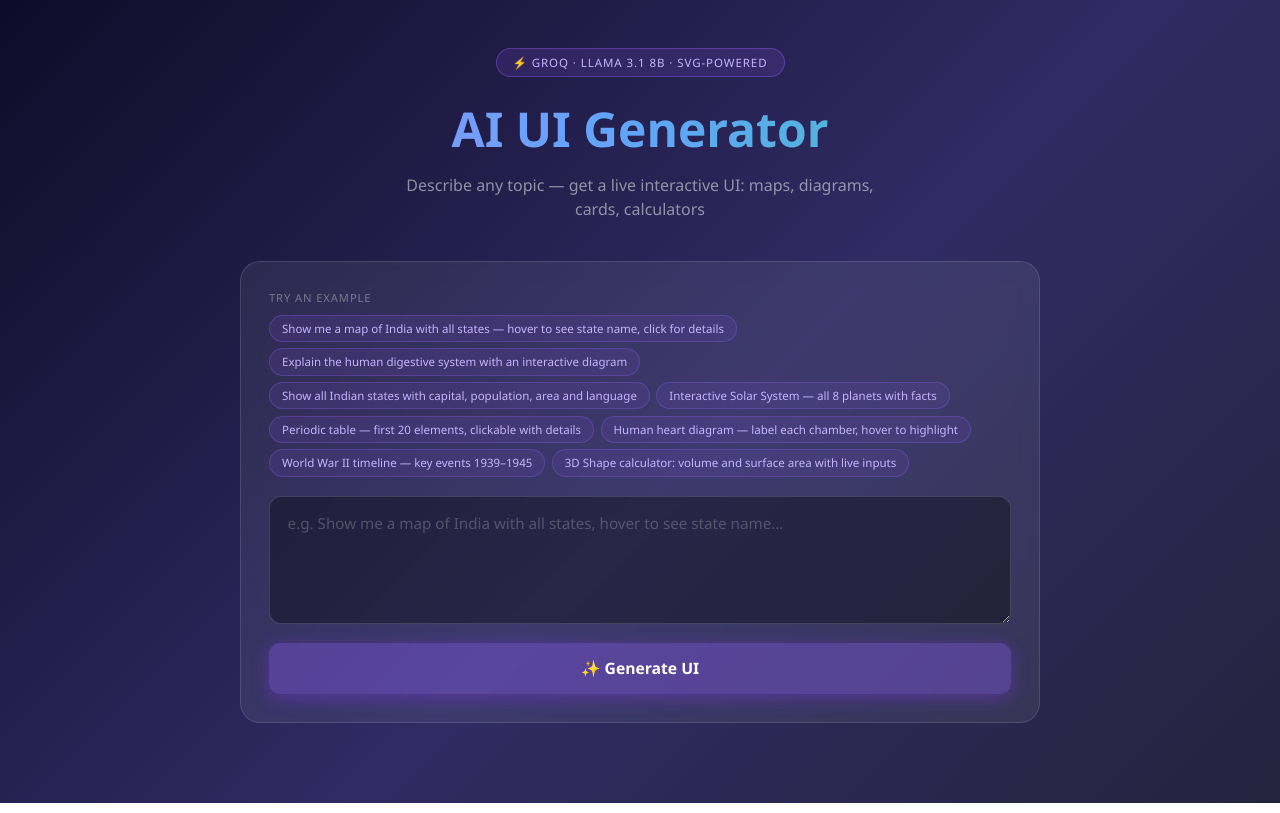
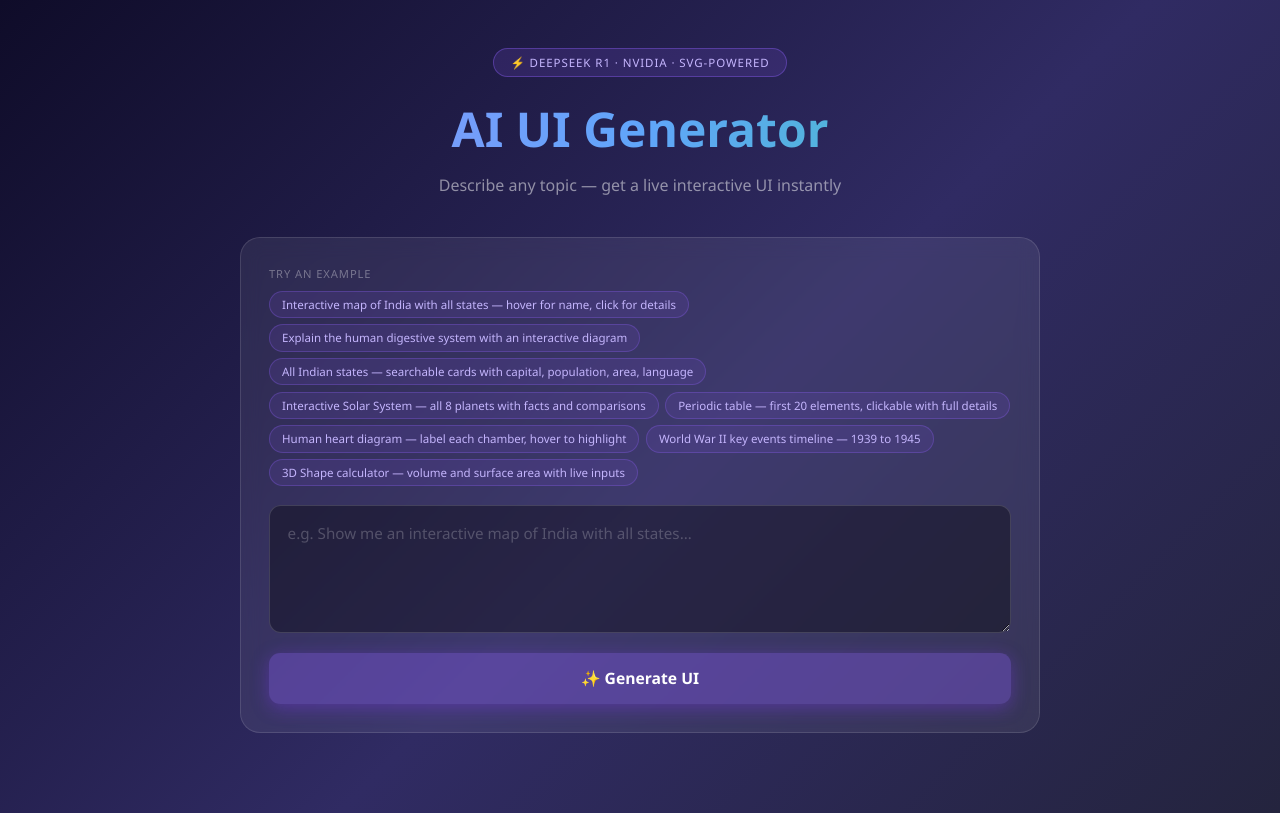
Before and after one commit to NimishaPithala/AIUI-Generator, a React (Vite) app in the folder frontend/: page / in a window 1280 px wide. Built offline with nearby package versions, Linux system fonts and the light colour scheme.

Commit message:
Update App.jsx

```diff
--- a/frontend/src/App.jsx
+++ b/frontend/src/App.jsx
@@ -1,269 +1,4 @@
 {/*
-import { useState, useRef, useEffect } from "react";
-import API from "./api";
-import DynamicRenderer from "./DynamicRenderer";
-
-const EXAMPLES = [
-  "Show all Indian states with capital, population, area and language",
-  "Interactive Solar System — all 8 planets with facts",
-  "Periodic table — first 20 elements, clickable with details",
-  "3D Shape calculator: volume & surface area with live inputs",
-  "Chemical equations visualiser for common reactions",
-  "World War II timeline — key events 1939–1945",
-];
-
-export default function App() {
-  const [prompt,        setPrompt]        = useState("");
-  const [instruction,   setInstruction]   = useState("");
-  const [generatedCode, setGeneratedCode] = useState("");
-  const [loading,       setLoading]       = useState(false);
-  const [error,         setError]         = useState("");
-  const [showPlan,      setShowPlan]      = useState(false);
-  const [showCode,      setShowCode]      = useState(false);
-  const [dots,          setDots]          = useState("");
-  const resultRef = useRef(null);
-
-  // Animated loading dots
-  useEffect(() => {
-    if (!loading) { setDots(""); return; }
-    const id = setInterval(
-      () => setDots(d => (d.length >= 3 ? "" : d + ".")),
-      450
-    );
-    return () => clearInterval(id);
-  }, [loading]);
-
-  const generate = async () => {
-    if (!prompt.trim() || loading) return;
-    setLoading(true);
-    setError("");
-    setGeneratedCode("");
-    setInstruction("");
-    try {
-      const { data } = await API.post("/generate-ui", { prompt });
-      if (data.error) {
-        setError(data.error);
-      } else {
-        setInstruction(data.planner_instruction || "");
-        setGeneratedCode(data.generated_code || "");
-        setTimeout(
-          () => resultRef.current?.scrollIntoView({ behavior: "smooth" }),
-          200
-        );
-      }
-    } catch (e) {
-      console.error(e);
-      setError(
-        e.code === "ECONNABORTED"
-          ? "Request timed out — backend may be waking up on Render free tier. Try again."
-          : `Could not reach backend: ${e.message}`
-      );
-    }
-    setLoading(false);
-  };
-
-  const S = {
-    page: {
-      minHeight: "100vh",
-      background: "linear-gradient(135deg,#0f0c29 0%,#302b63 55%,#24243e 100%)",
-      fontFamily: "'Segoe UI',system-ui,sans-serif",
-      color: "#fff",
-      paddingBottom: "5rem",
-    },
-    header: { textAlign: "center", padding: "3rem 1.5rem 0" },
-    badge: {
-      display: "inline-block", marginBottom: "1rem",
-      background: "rgba(139,92,246,.15)",
-      border: "1px solid rgba(139,92,246,.4)",
-      borderRadius: "999px", padding: "0.3rem 1rem",
-      fontSize: "0.72rem", color: "#c4b5fd",
-      letterSpacing: "0.08em", textTransform: "uppercase",
-    },
-    h1: {
-      fontSize: "clamp(1.9rem,5vw,3rem)", fontWeight: 900,
-      margin: "0 0 0.5rem",
-      background: "linear-gradient(90deg,#a78bfa,#60a5fa,#34d399)",
-      WebkitBackgroundClip: "text", WebkitTextFillColor: "transparent",
-    },
-    sub: {
-      color: "rgba(255,255,255,.5)", fontSize: "1rem",
-      maxWidth: "440px", margin: "0 auto 2.5rem",
-    },
-    card: {
-      background: "rgba(255,255,255,.07)",
-      border: "1px solid rgba(255,255,255,.12)",
-      borderRadius: "20px", padding: "1.75rem",
-      backdropFilter: "blur(10px)",
-    },
-    chipLabel: {
-      fontSize: "0.7rem", color: "rgba(255,255,255,.35)",
-      textTransform: "uppercase", letterSpacing: "0.08em", marginBottom: "0.5rem",
-    },
-    chipRow: { display: "flex", flexWrap: "wrap", gap: "0.4rem", marginBottom: "1.2rem" },
-    chip: {
-      background: "rgba(139,92,246,.12)",
-      border: "1px solid rgba(139,92,246,.3)",
-      borderRadius: "999px", padding: "0.25rem 0.75rem",
-      fontSize: "0.73rem", color: "#c4b5fd", cursor: "pointer", whiteSpace: "nowrap",
-    },
-    textarea: {
-      width: "100%",
-      background: "rgba(0,0,0,.35)",
-      border: "1px solid rgba(255,255,255,.15)",
-      borderRadius: "12px", padding: "0.9rem 1.1rem",
-      fontSize: "0.95rem", color: "#fff",
-      resize: "vertical", outline: "none",
-      fontFamily: "inherit", lineHeight: 1.6, boxSizing: "border-box",
-    },
-    btn: {
-      marginTop: "0.85rem", width: "100%", padding: "0.85rem",
-      background: "linear-gradient(135deg,#7c3aed,#4f46e5)",
-      border: "none", borderRadius: "11px",
-      color: "#fff", fontSize: "0.98rem", fontWeight: 700,
-      cursor: "pointer", boxShadow: "0 4px 18px rgba(124,58,237,.4)",
-      transition: "opacity .2s",
-    },
-    btnDisabled: {
-      marginTop: "0.85rem", width: "100%", padding: "0.85rem",
-      background: "rgba(139,92,246,.35)",
-      border: "none", borderRadius: "11px",
-      color: "#fff", fontSize: "0.98rem", fontWeight: 700,
-      cursor: "not-allowed",
-    },
-    error: {
-      marginTop: "1.25rem",
-      background: "rgba(239,68,68,.12)",
-      border: "1px solid rgba(239,68,68,.3)",
-      borderRadius: "12px", padding: "0.9rem 1.1rem",
-      color: "#fca5a5", fontSize: "0.88rem",
-    },
-    toggleBtn: (color) => ({
-      background: `rgba(${color},.1)`,
-      border: `1px solid rgba(${color},.3)`,
-      borderRadius: "999px", padding: "0.35rem 0.9rem",
-      fontSize: "0.78rem", color: `rgba(${color},1)`, cursor: "pointer",
-    }),
-    planBox: {
-      background: "rgba(96,165,250,.07)",
-      border: "1px solid rgba(96,165,250,.2)",
-      borderRadius: "12px", padding: "1.1rem 1.3rem",
-      marginBottom: "1rem", fontSize: "0.85rem",
-      color: "rgba(255,255,255,.8)", lineHeight: 1.7, whiteSpace: "pre-wrap",
-    },
-    codeBox: {
-      background: "rgba(0,0,0,.55)",
-      border: "1px solid rgba(52,211,153,.2)",
-      borderRadius: "12px", padding: "1.1rem 1.3rem",
-      marginBottom: "1rem", fontSize: "0.75rem",
-      color: "#6ee7b7", overflow: "auto", maxHeight: "300px",
-      fontFamily: "'Fira Code',monospace", whiteSpace: "pre-wrap",
-    },
-    liveDot: {
-      width: "8px", height: "8px", borderRadius: "50%",
-      background: "#34d399", display: "inline-block",
-      animation: "pulse 2s infinite",
-    },
-    liveLabel: {
-      fontSize: "0.78rem", color: "rgba(255,255,255,.4)",
-      textTransform: "uppercase", letterSpacing: "0.08em",
-    },
-  };
-
-  return (
-    <div style={S.page}>
-
-      <header style={S.header}>
-        <div style={S.badge}>⚡ Groq · LLaMA 3.1 8B</div>
-        <h1 style={S.h1}>AI UI Generator</h1>
-        <p style={S.sub}>
-          Describe any topic — get a live interactive UI instantly
-        </p>
-      </header>
-
-
-      <main style={{ maxWidth: "820px", margin: "0 auto", padding: "0 1.25rem" }}>
-        <div style={S.card}>
-          <p style={S.chipLabel}>Try an example</p>
-          <div style={S.chipRow}>
-            {EXAMPLES.map(ex => (
-              <button key={ex} onClick={() => setPrompt(ex)} style={S.chip}>
-                {ex}
-              </button>
-            ))}
-          </div>
-
-          <textarea
-            rows={4}
-            value={prompt}
-            onChange={e => setPrompt(e.target.value)}
-            onKeyDown={e => {
-              if (e.key === "Enter" && (e.metaKey || e.ctrlKey)) generate();
-            }}
-            placeholder="e.g. Show all Indian states with capital, population and key facts…"
-            style={S.textarea}
-          />
-
-          <button
-            onClick={generate}
-            disabled={loading || !prompt.trim()}
-            style={loading || !prompt.trim() ? S.btnDisabled : S.btn}
-          >
-            {loading ? `✨ Generating${dots}` : "✨ Generate UI"}
-          </button>
-        </div>
-
-
-        {error && <div style={S.error}>⚠️ {error}</div>}
-
-
-        {generatedCode && (
-          <div ref={resultRef} style={{ marginTop: "2.5rem" }}>
-
-            <div style={{ display:"flex", gap:"0.6rem", flexWrap:"wrap", marginBottom:"1.25rem" }}>
-              {instruction && (
-                <button
-                  onClick={() => setShowPlan(v => !v)}
-                  style={S.toggleBtn("96,165,250")}
-                >
-                  {showPlan ? "▼" : "▶"} Planner instruction
-                </button>
-              )}
-              <button
-                onClick={() => setShowCode(v => !v)}
-                style={S.toggleBtn("52,211,153")}
-              >
-                {showCode ? "▼" : "▶"} Generated code
-              </button>
-            </div>
-
-            {showPlan && instruction && (
-              <div style={S.planBox}>{instruction}</div>
-            )}
-            {showCode && (
-              <div style={S.codeBox}>{generatedCode}</div>
-            )}
-
-
-            <div style={{ display:"flex", alignItems:"center", gap:"0.5rem", marginBottom:"0.7rem" }}>
-              <span style={S.liveDot} />
-              <span style={S.liveLabel}>Live preview</span>
-            </div>
-
-            <DynamicRenderer code={generatedCode} />
-          </div>
-        )}
-      </main>
-
-      <style>{`
-        @keyframes pulse { 0%,100%{opacity:1} 50%{opacity:.25} }
-        textarea::placeholder { color:rgba(255,255,255,.22); }
-        ::-webkit-scrollbar { width:5px; height:5px; }
-        ::-webkit-scrollbar-thumb { background:rgba(139,92,246,.45); border-radius:3px; }
-      `}</style>
-    </div>
-  );
-}
-*/}
 
 import { useState, useRef, useEffect } from "react";
 import API from "./api";
@@ -344,7 +79,7 @@ export default function App() {
         paddingBottom: "5rem",
       }}
     >
-      {/* ── HEADER ── */}
+
       <header style={{ textAlign: "center", padding: "3rem 1.5rem 0" }}>
         <div
           style={{
@@ -378,7 +113,7 @@ export default function App() {
         </p>
       </header>
 
-      {/* ── INPUT CARD ── */}
+
       <main style={{ maxWidth: "840px", margin: "0 auto", padding: "0 1.25rem" }}>
         <div
           style={{
@@ -388,7 +123,7 @@ export default function App() {
             backdropFilter: "blur(10px)",
           }}
         >
-          {/* Example chips */}
+
           <p
             style={{
               fontSize: "0.7rem", color: "rgba(255,255,255,.35)",
@@ -416,7 +151,7 @@ export default function App() {
             ))}
           </div>
 
-          {/* Textarea */}
+
           <textarea
             rows={4}
             value={prompt}
@@ -435,7 +170,7 @@ export default function App() {
             }}
           />
 
-          {/* Generate button */}
+
           <button
             onClick={generate}
             disabled={loading || !prompt.trim()}
@@ -456,7 +191,7 @@ export default function App() {
           </button>
         </div>
 
-        {/* Error */}
+
         {error && (
           <div
             style={{
@@ -471,10 +206,10 @@ export default function App() {
           </div>
         )}
 
-        {/* Results */}
+
         {generatedCode && (
           <div ref={resultRef} style={{ marginTop: "2.5rem" }}>
-            {/* Toggle buttons */}
+
             <div style={{ display: "flex", gap: "0.6rem", flexWrap: "wrap", marginBottom: "1.25rem" }}>
               {instruction && (
                 <button
@@ -531,7 +266,7 @@ export default function App() {
               </div>
             )}
 
-            {/* Live preview */}
+
             <div style={{ display: "flex", alignItems: "center", gap: "0.5rem", marginBottom: "0.7rem" }}>
               <span
                 style={{
@@ -564,3 +299,301 @@ export default function App() {
     </div>
   );
 }
+*/}
+import { useState, useRef, useEffect } from "react";
+import API from "./api";
+import DynamicRenderer from "./DynamicRenderer";
+
+const EXAMPLES = [
+  "Interactive map of India with all states — hover for name, click for details",
+  "Explain the human digestive system with an interactive diagram",
+  "All Indian states — searchable cards with capital, population, area, language",
+  "Interactive Solar System — all 8 planets with facts and comparisons",
+  "Periodic table — first 20 elements, clickable with full details",
+  "Human heart diagram — label each chamber, hover to highlight",
+  "World War II key events timeline — 1939 to 1945",
+  "3D Shape calculator — volume and surface area with live inputs",
+];
+
+export default function App() {
+  const [prompt,        setPrompt]        = useState("");
+  const [generatedCode, setGeneratedCode] = useState("");
+  const [outputType,    setOutputType]    = useState("jsx");
+  const [loading,       setLoading]       = useState(false);
+  const [error,         setError]         = useState("");
+  const [showCode,      setShowCode]      = useState(false);
+  const [dots,          setDots]          = useState("");
+  const resultRef = useRef(null);
+
+  // Animated loading dots
+  useEffect(() => {
+    if (!loading) { setDots(""); return; }
+    const id = setInterval(
+      () => setDots((d) => (d.length >= 3 ? "" : d + ".")),
+      450
+    );
+    return () => clearInterval(id);
+  }, [loading]);
+
+  const generate = async () => {
+    if (!prompt.trim() || loading) return;
+    setLoading(true);
+    setError("");
+    setGeneratedCode("");
+
+    try {
+      const { data } = await API.post("/generate-ui", { prompt });
+
+      if (data.error) {
+        setError(data.error);
+      } else {
+        setOutputType(data.output_type || "jsx");
+        setGeneratedCode(data.generated_code || "");
+        setTimeout(
+          () => resultRef.current?.scrollIntoView({ behavior: "smooth" }),
+          200
+        );
+      }
+    } catch (e) {
+      console.error(e);
+      setError(
+        e.code === "ECONNABORTED"
+          ? "Request timed out — the backend may be waking up on Render free tier. Wait 30 seconds and try again."
+          : `Could not reach backend: ${e.message}`
+      );
+    }
+    setLoading(false);
+  };
+
+  return (
+    <div
+      style={{
+        minHeight: "100vh",
+        background: "linear-gradient(135deg,#0f0c29 0%,#302b63 55%,#24243e 100%)",
+        fontFamily: "'Segoe UI',system-ui,sans-serif",
+        color: "#fff",
+        paddingBottom: "5rem",
+      }}
+    >
+      {/* ── HEADER ── */}
+      <header style={{ textAlign: "center", padding: "3rem 1.5rem 0" }}>
+        <div
+          style={{
+            display: "inline-block", marginBottom: "1rem",
+            background: "rgba(139,92,246,.15)",
+            border: "1px solid rgba(139,92,246,.4)",
+            borderRadius: "999px", padding: "0.3rem 1rem",
+            fontSize: "0.72rem", color: "#c4b5fd",
+            letterSpacing: "0.08em", textTransform: "uppercase",
+          }}
+        >
+          ⚡ DeepSeek R1 · NVIDIA · SVG-powered
+        </div>
+
+        <h1
+          style={{
+            fontSize: "clamp(1.9rem,5vw,3rem)", fontWeight: 900,
+            margin: "0 0 0.5rem",
+            background: "linear-gradient(90deg,#a78bfa,#60a5fa,#34d399)",
+            WebkitBackgroundClip: "text", WebkitTextFillColor: "transparent",
+          }}
+        >
+          AI UI Generator
+        </h1>
+
+        <p
+          style={{
+            color: "rgba(255,255,255,.5)", fontSize: "1rem",
+            maxWidth: "480px", margin: "0 auto 2.5rem",
+          }}
+        >
+          Describe any topic — get a live interactive UI instantly
+        </p>
+      </header>
+
+      {/* ── INPUT CARD ── */}
+      <main style={{ maxWidth: "840px", margin: "0 auto", padding: "0 1.25rem" }}>
+        <div
+          style={{
+            background: "rgba(255,255,255,.07)",
+            border: "1px solid rgba(255,255,255,.12)",
+            borderRadius: "20px", padding: "1.75rem",
+            backdropFilter: "blur(10px)",
+          }}
+        >
+          {/* Example chips */}
+          <p
+            style={{
+              fontSize: "0.7rem", color: "rgba(255,255,255,.35)",
+              textTransform: "uppercase", letterSpacing: "0.08em",
+              marginBottom: "0.5rem",
+            }}
+          >
+            Try an example
+          </p>
+          <div style={{ display: "flex", flexWrap: "wrap", gap: "0.4rem", marginBottom: "1.2rem" }}>
+            {EXAMPLES.map((ex) => (
+              <button
+                key={ex}
+                onClick={() => setPrompt(ex)}
+                style={{
+                  background: "rgba(139,92,246,.12)",
+                  border: "1px solid rgba(139,92,246,.3)",
+                  borderRadius: "999px", padding: "0.25rem 0.75rem",
+                  fontSize: "0.72rem", color: "#c4b5fd",
+                  cursor: "pointer", whiteSpace: "nowrap",
+                }}
+              >
+                {ex}
+              </button>
+            ))}
+          </div>
+
+          {/* Textarea */}
+          <textarea
+            rows={4}
+            value={prompt}
+            onChange={(e) => setPrompt(e.target.value)}
+            onKeyDown={(e) => {
+              if (e.key === "Enter" && (e.metaKey || e.ctrlKey)) generate();
+            }}
+            placeholder="e.g. Show me an interactive map of India with all states…"
+            style={{
+              width: "100%", background: "rgba(0,0,0,.35)",
+              border: "1px solid rgba(255,255,255,.15)",
+              borderRadius: "12px", padding: "0.9rem 1.1rem",
+              fontSize: "0.95rem", color: "#fff",
+              resize: "vertical", outline: "none",
+              fontFamily: "inherit", lineHeight: 1.6, boxSizing: "border-box",
+            }}
+          />
+
+          {/* Generate button */}
+          <button
+            onClick={generate}
+            disabled={loading || !prompt.trim()}
+            style={{
+              marginTop: "0.85rem", width: "100%", padding: "0.85rem",
+              background:
+                loading || !prompt.trim()
+                  ? "rgba(139,92,246,.35)"
+                  : "linear-gradient(135deg,#7c3aed,#4f46e5)",
+              border: "none", borderRadius: "11px",
+              color: "#fff", fontSize: "0.98rem", fontWeight: 700,
+              cursor: loading || !prompt.trim() ? "not-allowed" : "pointer",
+              boxShadow: loading ? "none" : "0 4px 18px rgba(124,58,237,.4)",
+              transition: "all 0.2s",
+            }}
+          >
+            {loading ? `✨ Generating${dots}` : "✨ Generate UI"}
+          </button>
+        </div>
+
+        {/* Error */}
+        {error && (
+          <div
+            style={{
+              marginTop: "1.25rem",
+              background: "rgba(239,68,68,.12)",
+              border: "1px solid rgba(239,68,68,.3)",
+              borderRadius: "12px", padding: "0.9rem 1.1rem",
+              color: "#fca5a5", fontSize: "0.88rem", lineHeight: 1.6,
+            }}
+          >
+            ⚠️ {error}
+          </div>
+        )}
+
+        {/* Results */}
+        {generatedCode && (
+          <div ref={resultRef} style={{ marginTop: "2.5rem" }}>
+
+            {/* Header row */}
+            <div
+              style={{
+                display: "flex", alignItems: "center",
+                justifyContent: "space-between",
+                flexWrap: "wrap", gap: "0.6rem",
+                marginBottom: "1.25rem",
+              }}
+            >
+              {/* Output type badge */}
+              <div style={{ display: "flex", alignItems: "center", gap: "0.5rem" }}>
+                <span
+                  style={{
+                    width: "8px", height: "8px", borderRadius: "50%",
+                    background: "#34d399", display: "inline-block",
+                    animation: "pulse 2s infinite",
+                  }}
+                />
+                <span
+                  style={{
+                    fontSize: "0.78rem", color: "rgba(255,255,255,.4)",
+                    textTransform: "uppercase", letterSpacing: "0.08em",
+                  }}
+                >
+                  Live preview
+                </span>
+                <span
+                  style={{
+                    fontSize: "0.68rem", padding: "2px 8px",
+                    borderRadius: "999px",
+                    background: outputType === "html"
+                      ? "rgba(251,146,60,.15)" : "rgba(99,102,241,.15)",
+                    border: outputType === "html"
+                      ? "1px solid rgba(251,146,60,.3)" : "1px solid rgba(99,102,241,.3)",
+                    color: outputType === "html" ? "#fdba74" : "#a5b4fc",
+                  }}
+                >
+                  {outputType.toUpperCase()}
+                </span>
+              </div>
+
+              {/* Toggle code button */}
+              <button
+                onClick={() => setShowCode((v) => !v)}
+                style={{
+                  background: "rgba(52,211,153,.08)",
+                  border: "1px solid rgba(52,211,153,.3)",
+                  borderRadius: "999px", padding: "0.35rem 0.9rem",
+                  fontSize: "0.78rem", color: "#6ee7b7", cursor: "pointer",
+                }}
+              >
+                {showCode ? "▼" : "▶"} Generated code
+              </button>
+            </div>
+
+            {/* Raw code viewer */}
+            {showCode && (
+              <div
+                style={{
+                  background: "rgba(0,0,0,.55)",
+                  border: "1px solid rgba(52,211,153,.2)",
+                  borderRadius: "12px", padding: "1.1rem 1.3rem",
+                  marginBottom: "1rem", fontSize: "0.75rem",
+                  color: "#6ee7b7", overflow: "auto", maxHeight: "320px",
+                  fontFamily: "'Fira Code',monospace", whiteSpace: "pre-wrap",
+                }}
+              >
+                {generatedCode}
+              </div>
+            )}
+
+            {/* Live preview */}
+            <DynamicRenderer
+              code={generatedCode}
+              outputType={outputType}
+            />
+          </div>
+        )}
+      </main>
+
+      <style>{`
+        @keyframes pulse { 0%,100%{opacity:1} 50%{opacity:.25} }
+        textarea::placeholder { color:rgba(255,255,255,.22); }
+        ::-webkit-scrollbar { width:5px; height:5px; }
+        ::-webkit-scrollbar-thumb { background:rgba(139,92,246,.45); border-radius:3px; }
+      `}</style>
+    </div>
+  );
+}
```
